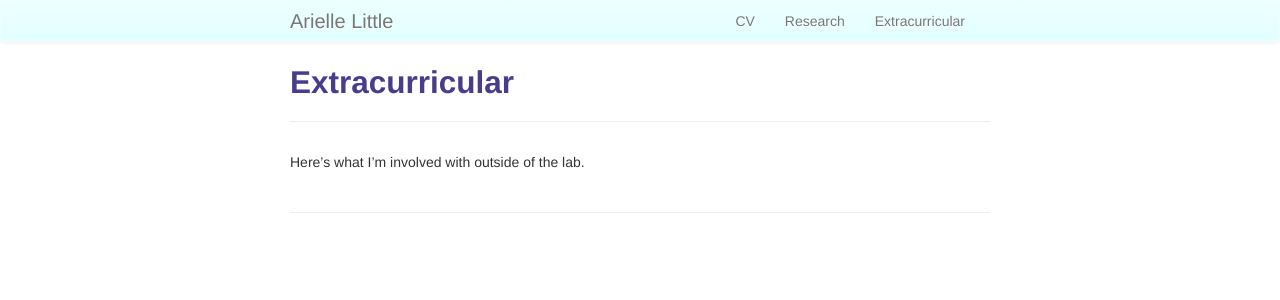
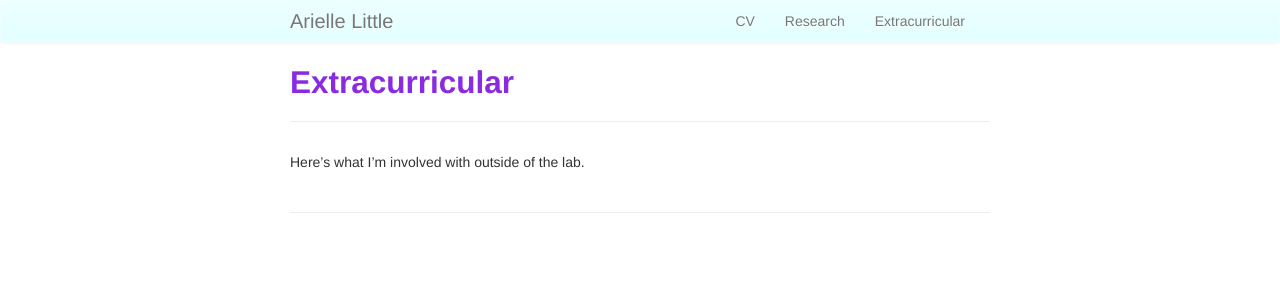
Before and after one commit to ariellel118/ariellel118.github.io, a Jekyll site: the page built from pages/extracurricular.md, in a window 1280 px wide. Shown: the top 300 px of the page. Built offline with Jekyll 4.4.1, drawn with Linux system fonts in a browser that asks for light colours.

Commit message:
tried to change colors

```diff
--- a/assets/themes/twitter/css/my_custom_css.css
+++ b/assets/themes/twitter/css/my_custom_css.css
@@ -58,7 +58,7 @@ td.right {
 
 
 h1, h2, h3, h4 {
-    color: darkslateblue;
+    color: blueviolet;
 }
 
 .danger {
```
